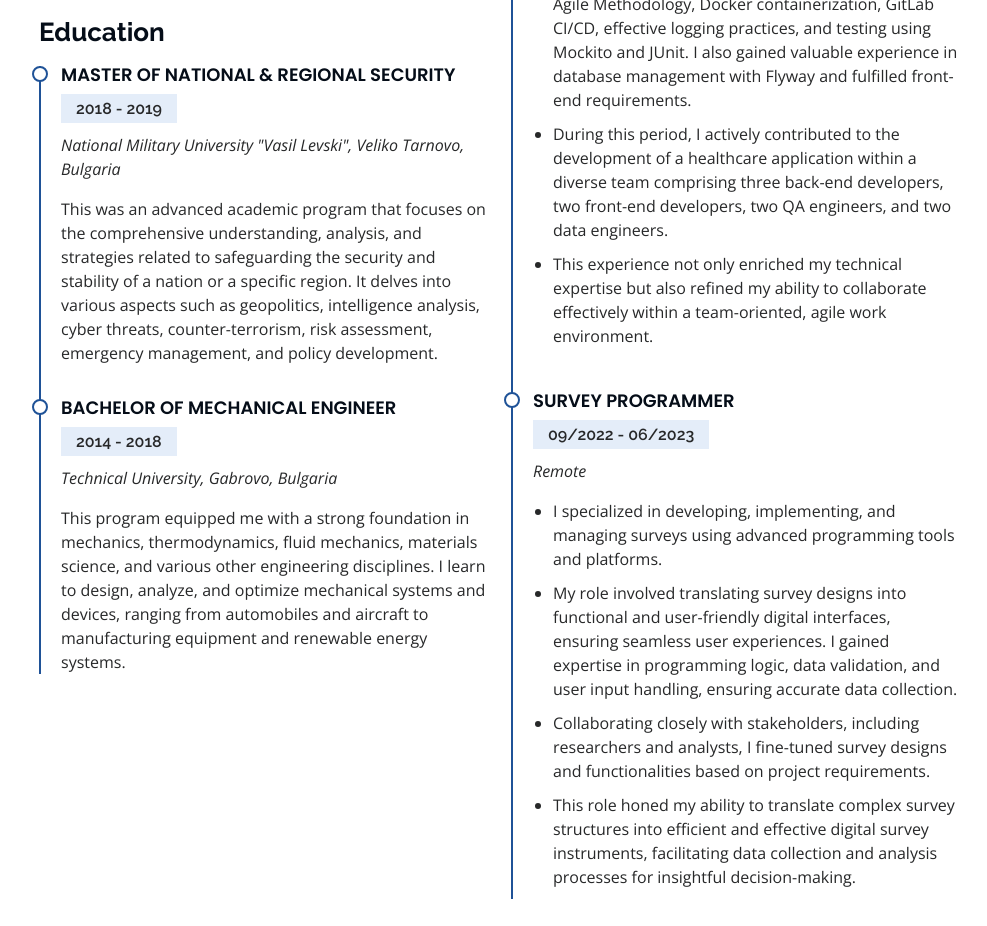
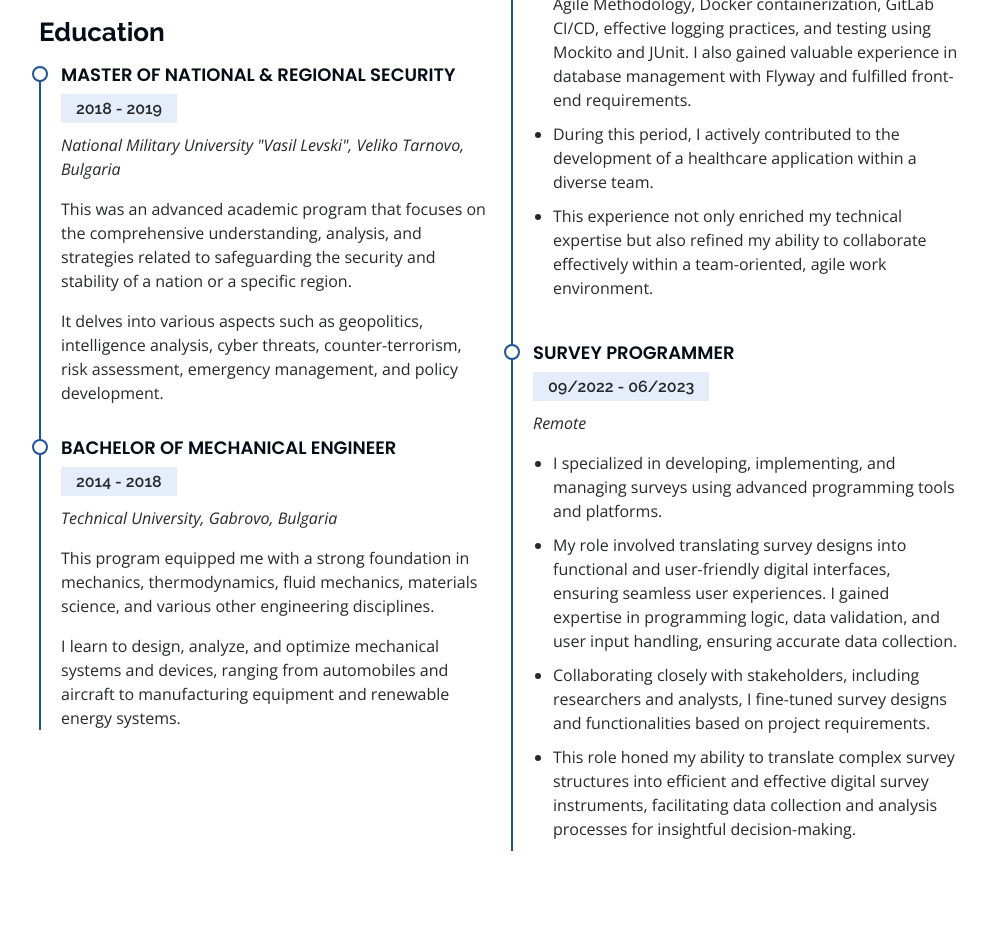
Before and after one commit to DanielBaykov0/DanielBaykov.github.io, a plain HTML site: page index.html in a window 1280 px wide. Shown: the part 2943-3869 px from the top of the page, without its empty margins (291-1278 px from the left). Drawn offline with nearby package versions, Linux system fonts and the light colour scheme.

Commit message:
fixing resume info

```diff
--- a/index.html
+++ b/index.html
@@ -318,16 +318,18 @@
                         <p><em>National Military University "Vasil Levski", Veliko Tarnovo, Bulgaria</em></p>
                         <p>This was an advanced academic program that focuses on the comprehensive understanding,
                             analysis, and strategies related to safeguarding the security and stability of a nation or a
-                            specific region. It delves into various aspects such as geopolitics, intelligence analysis,
+                            specific region.</p>
+                        <p>It delves into various aspects such as geopolitics, intelligence analysis,
                             cyber threats, counter-terrorism, risk assessment, emergency management, and policy
-                            development. </p>
+                            development.</p>
                     </div>
                     <div class="resume-item">
                         <h4>Bachelor of Mechanical Engineer</h4>
                         <h5>2014 - 2018</h5>
                         <p><em>Technical University, Gabrovo, Bulgaria</em></p>
                         <p>This program equipped me with a strong foundation in mechanics, thermodynamics, fluid
-                            mechanics, materials science, and various other engineering disciplines. I learn to
+                            mechanics, materials science, and various other engineering disciplines.</p>
+                        <p>I learn to
                             design, analyze, and optimize mechanical systems and devices, ranging from automobiles and
                             aircraft to manufacturing equipment and renewable energy systems.</p>
                     </div>
@@ -350,8 +352,7 @@
                                 fulfilled front-end requirements.
                             </li>
                             <li>During this period, I actively contributed to the development of a healthcare
-                                application within a diverse team comprising three back-end developers, two front-end
-                                developers, two QA engineers, and two data engineers.
+                                application within a diverse team.
                             </li>
                             <li>This experience not only enriched my technical expertise but also refined my ability to
                                 collaborate effectively within a team-oriented, agile work environment.
```
